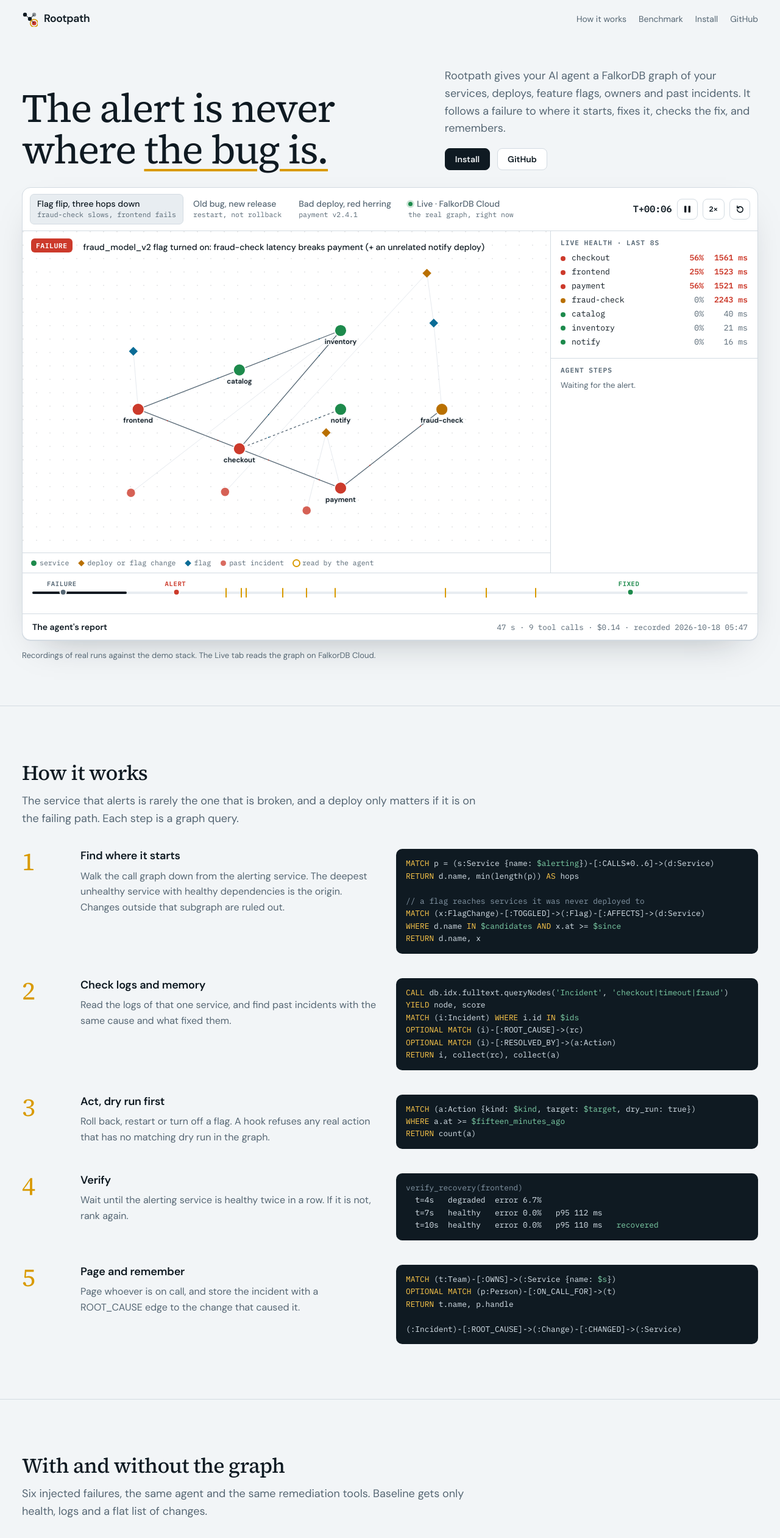
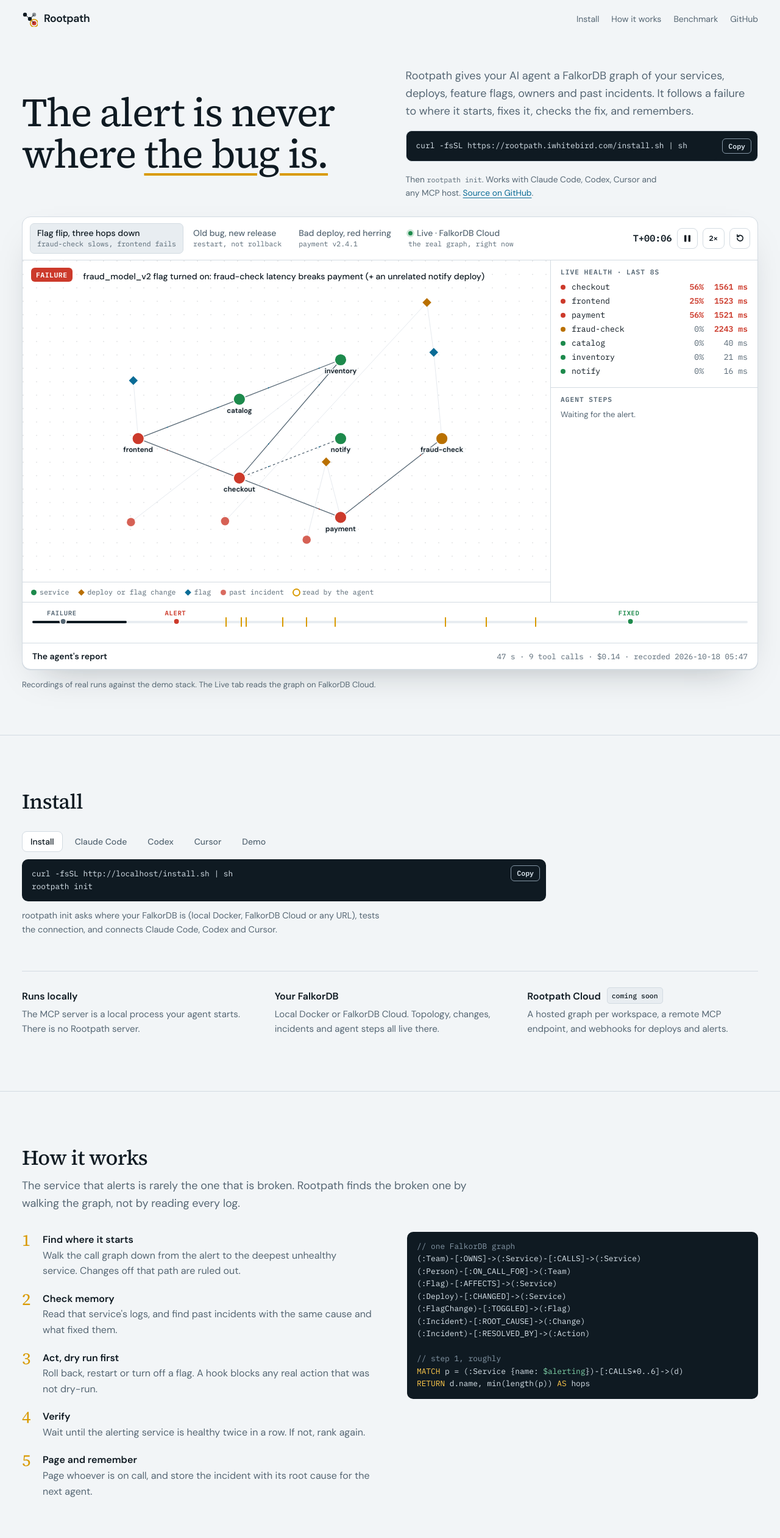
Before and after one commit to IWhitebird/rootpath, a website built with Vite: page web/index.html in a window 1280 px wide. Shown: the top 2522 px of the page at 61% size. Built offline with nearby package versions, Linux system fonts and the light colour scheme.

Commit message:
Install command in the hero, a shorter How it works
Install comes right after the replay. How it works is five lines next to the graph schema,
replacing the five query blocks and the separate graph section.

```diff
--- a/web/index.html
+++ b/web/index.html
@@ -28,9 +28,9 @@
       Rootpath
     </a>
     <nav aria-label="Sections">
+      <a href="#install">Install</a>
       <a href="#how">How it works</a>
       <a href="#evidence">Benchmark</a>
-      <a href="#install">Install</a>
       <a href="https://github.com/IWhitebird/rootpath">GitHub</a>
     </nav>
   </header>
@@ -43,10 +43,11 @@
         <h1>The alert is never where <span class="hl">the bug is.</span></h1>
         <div class="hero-copy">
           <p>Rootpath gives your AI agent a FalkorDB graph of your services, deploys, feature flags, owners and past incidents. It follows a failure to where it starts, fixes it, checks the fix, and remembers.</p>
-          <div class="cta">
-            <a class="btn primary" href="#install">Install</a>
-            <a class="btn" href="https://github.com/IWhitebird/rootpath">GitHub</a>
+          <div class="quick">
+            <pre class="code" id="quick-cmd">curl -fsSL https://rootpath.iwhitebird.com/install.sh | sh</pre>
+            <button class="copy" data-copy="quick-cmd">Copy</button>
           </div>
+          <p class="small">Then <code>rootpath init</code>. Works with Claude Code, Codex, Cursor and any MCP host. <a href="https://github.com/IWhitebird/rootpath">Source on GitHub</a>.</p>
         </div>
       </div>
 
@@ -107,61 +108,46 @@
     </div>
   </section>
 
+  <section class="band" id="install">
+    <div class="wrap">
+      <h2>Install</h2>
+      <div class="install">
+        <div class="hosts" role="tablist" aria-label="Agent host" id="hosts"></div>
+        <div class="snippet"><pre class="code" id="snippet"></pre><button class="copy" data-copy="snippet">Copy</button></div>
+        <p class="snippet-note" id="snippet-note"></p>
+      </div>
+      <div class="where">
+        <div><b>Runs locally</b><p>The MCP server is a local process your agent starts. There is no Rootpath server.</p></div>
+        <div><b>Your FalkorDB</b><p>Local Docker or FalkorDB Cloud. Topology, changes, incidents and agent steps all live there.</p></div>
+        <div><b>Rootpath Cloud <span class="pill">coming soon</span></b><p>A hosted graph per workspace, a remote MCP endpoint, and webhooks for deploys and alerts.</p></div>
+      </div>
+    </div>
+  </section>
+
   <section class="band" id="how">
     <div class="wrap">
       <h2>How it works</h2>
-      <p class="lede">The service that alerts is rarely the one that is broken, and a deploy only matters if it is on the failing path. Each step is a graph query.</p>
-      <div class="method">
-        <div class="stage-row">
-          <div class="idx">1</div>
-          <div><h3>Find where it starts</h3>
-            <p>Walk the call graph down from the alerting service. The deepest unhealthy service with healthy dependencies is the origin. Changes outside that subgraph are ruled out.</p></div>
-<pre class="code"><span class="k">MATCH</span> p = (s:Service {name: <span class="s">$alerting</span>})-[:CALLS*0..6]->(d:Service)
-<span class="k">RETURN</span> d.name, min(length(p)) <span class="k">AS</span> hops
+      <p class="lede">The service that alerts is rarely the one that is broken. Rootpath finds the broken one by walking the graph, not by reading every log.</p>
+      <div class="how">
+        <ol class="steps-list">
+          <li><b>Find where it starts</b><span>Walk the call graph down from the alert to the deepest unhealthy service. Changes off that path are ruled out.</span></li>
+          <li><b>Check memory</b><span>Read that service's logs, and find past incidents with the same cause and what fixed them.</span></li>
+          <li><b>Act, dry run first</b><span>Roll back, restart or turn off a flag. A hook blocks any real action that was not dry-run.</span></li>
+          <li><b>Verify</b><span>Wait until the alerting service is healthy twice in a row. If not, rank again.</span></li>
+          <li><b>Page and remember</b><span>Page whoever is on call, and store the incident with its root cause for the next agent.</span></li>
+        </ol>
+<pre class="code"><span class="c">// one FalkorDB graph</span>
+(:Team)-[:OWNS]->(:Service)-[:CALLS]->(:Service)
+(:Person)-[:ON_CALL_FOR]->(:Team)
+(:Flag)-[:AFFECTS]->(:Service)
+(:Deploy)-[:CHANGED]->(:Service)
+(:FlagChange)-[:TOGGLED]->(:Flag)
+(:Incident)-[:ROOT_CAUSE]->(:Change)
+(:Incident)-[:RESOLVED_BY]->(:Action)
 
-<span class="c">// a flag reaches services it was never deployed to</span>
-<span class="k">MATCH</span> (x:FlagChange)-[:TOGGLED]->(:Flag)-[:AFFECTS]->(d:Service)
-<span class="k">WHERE</span> d.name <span class="k">IN</span> <span class="s">$candidates</span> <span class="k">AND</span> x.at >= <span class="s">$since</span>
-<span class="k">RETURN</span> d.name, x</pre>
-        </div>
-        <div class="stage-row">
-          <div class="idx">2</div>
-          <div><h3>Check logs and memory</h3>
-            <p>Read the logs of that one service, and find past incidents with the same cause and what fixed them.</p></div>
-<pre class="code"><span class="k">CALL</span> db.idx.fulltext.queryNodes(<span class="s">'Incident'</span>, <span class="s">'checkout|timeout|fraud'</span>)
-<span class="k">YIELD</span> node, score
-<span class="k">MATCH</span> (i:Incident) <span class="k">WHERE</span> i.id <span class="k">IN</span> <span class="s">$ids</span>
-<span class="k">OPTIONAL MATCH</span> (i)-[:ROOT_CAUSE]->(rc)
-<span class="k">OPTIONAL MATCH</span> (i)-[:RESOLVED_BY]->(a:Action)
-<span class="k">RETURN</span> i, collect(rc), collect(a)</pre>
-        </div>
-        <div class="stage-row">
-          <div class="idx">3</div>
-          <div><h3>Act, dry run first</h3>
-            <p>Roll back, restart or turn off a flag. A hook refuses any real action that has no matching dry run in the graph.</p></div>
-<pre class="code"><span class="k">MATCH</span> (a:Action {kind: <span class="s">$kind</span>, target: <span class="s">$target</span>, dry_run: true})
-<span class="k">WHERE</span> a.at >= <span class="s">$fifteen_minutes_ago</span>
-<span class="k">RETURN</span> count(a)</pre>
-        </div>
-        <div class="stage-row">
-          <div class="idx">4</div>
-          <div><h3>Verify</h3>
-            <p>Wait until the alerting service is healthy twice in a row. If it is not, rank again.</p></div>
-<pre class="code"><span class="c">verify_recovery(frontend)</span>
-  t=4s   degraded  error 6.7%
-  t=7s   healthy   error 0.0%   p95 112 ms
-  t=10s  healthy   error 0.0%   p95 110 ms   <span class="s">recovered</span></pre>
-        </div>
-        <div class="stage-row">
-          <div class="idx">5</div>
-          <div><h3>Page and remember</h3>
-            <p>Page whoever is on call, and store the incident with a ROOT_CAUSE edge to the change that caused it.</p></div>
-<pre class="code"><span class="k">MATCH</span> (t:Team)-[:OWNS]->(:Service {name: <span class="s">$s</span>})
-<span class="k">OPTIONAL MATCH</span> (p:Person)-[:ON_CALL_FOR]->(t)
-<span class="k">RETURN</span> t.name, p.handle
-
-(:Incident)-[:ROOT_CAUSE]->(:Change)-[:CHANGED]->(:Service)</pre>
-        </div>
+<span class="c">// step 1, roughly</span>
+<span class="k">MATCH</span> p = (:Service {name: <span class="s">$alerting</span>})-[:CALLS*0..6]->(d)
+<span class="k">RETURN</span> d.name, min(length(p)) <span class="k">AS</span> hops</pre>
       </div>
     </div>
   </section>
@@ -178,46 +164,6 @@
       <p class="small" id="bench-note"></p>
     </div>
   </section>
-
-  <section class="band" id="install">
-    <div class="wrap">
-      <h2>Install</h2>
-      <div class="install">
-        <div class="hosts" role="tablist" aria-label="Agent host" id="hosts"></div>
-        <div>
-          <div class="snippet"><pre class="code" id="snippet"></pre><button class="copy" id="copy">Copy</button></div>
-          <p class="snippet-note" id="snippet-note"></p>
-        </div>
-      </div>
-      <div class="where">
-        <div><b>Runs locally</b><p>The MCP server is a local process your agent starts. There is no Rootpath server.</p></div>
-        <div><b>Your FalkorDB</b><p>Local Docker or FalkorDB Cloud. Topology, changes, incidents and agent steps all live there.</p></div>
-        <div><b>Rootpath Cloud <span class="pill">coming soon</span></b><p>A hosted graph per workspace, a remote MCP endpoint, and webhooks for deploys and alerts.</p></div>
-      </div>
-    </div>
-  </section>
-
-  <section class="band" id="model">
-    <div class="wrap">
-      <h2>The graph</h2>
-      <p class="lede">The agent reads it with read-only queries. Only validated tools write to it.</p>
-<pre class="code model"><span class="c">// topology and ownership</span>
-(:Team)-[:OWNS]->(:Service)-[:CALLS]->(:Service)
-(:Person)-[:ON_CALL_FOR]->(:Team)-[:ESCALATES_TO]->(:Team)
-(:Runbook)-[:FOR]->(:Service)   (:Flag)-[:AFFECTS]->(:Service)
-
-<span class="c">// what changed</span>
-(:Change:Deploy)-[:CHANGED]->(:Service)
-(:Change:FlagChange)-[:TOGGLED]->(:Flag)
-(:Deploy)-[:ROLLED_BACK]->(:Deploy)
-
-<span class="c">// incident memory</span>
-(:Incident)-[:IMPACTED]->(:Service)
-(:Incident)-[:ROOT_CAUSE]->(:Change | :Service)
-(:Incident)-[:RESOLVED_BY]->(:Action)-[:BECAUSE]->(:Evidence)
-(:Investigation)-[:STEP {n, tool}]->(<span class="s">any node the agent read</span>)</pre>
-    </div>
-  </section>
 </main>
 
 <footer>
--- a/web/src/site/install.ts
+++ b/web/src/site/install.ts
@@ -1,4 +1,4 @@
-/** The install section: a snippet per agent host, and a copy button. */
+/** The install section (a snippet per agent host) and the copy buttons. */
 import { byId, esc } from "../lib/html";
 
 interface Host {
@@ -50,21 +50,26 @@
   }
   show(all[0]);
 
-  const copy = byId("copy");
-  copy.onclick = async () => {
+  for (const button of document.querySelectorAll<HTMLButtonElement>("[data-copy]")) {
+    const source = byId(button.dataset.copy ?? "");
+    button.onclick = () => void copyText(button, source);
+  }
+}
+
+/** Copy an element's text, or select it where the clipboard is not available. */
+async function copyText(button: HTMLElement, source: HTMLElement): Promise<void> {
   try {
-      await navigator.clipboard.writeText(snippet.textContent ?? "");
-      copy.textContent = "Copied";
+    await navigator.clipboard.writeText(source.textContent ?? "");
+    button.textContent = "Copied";
   } catch {
     const range = document.createRange();
-      range.selectNodeContents(snippet);
+    range.selectNodeContents(source);
     const selection = getSelection();
     selection?.removeAllRanges();
     selection?.addRange(range);
-      copy.textContent = "Selected";
+    button.textContent = "Selected";
   }
   setTimeout(() => {
-      copy.textContent = "Copy";
+    button.textContent = "Copy";
   }, 1600);
-  };
 }
--- a/web/src/site/site.css
+++ b/web/src/site/site.css
@@ -1,5 +1,5 @@
-/* Layout: an incident console as the hero (replay of a recorded incident), then the method,
-   the benchmark, the install and the graph model, each as a plain band. */
+/* Layout: an incident console as the hero (replay of a recorded incident), then the install,
+   how it works and the benchmark, each as a plain band. */
 :root {
   --bg: #f2f5f7;
   --surface: #ffffff;
@@ -68,12 +68,17 @@
 
 /* ---------- hero ---------- */
 .hero { padding-block: clamp(20px, 4vw, 48px) clamp(40px, 6vw, 72px); }
-.hero-head { display: grid; grid-template-columns: minmax(0, 1.25fr) minmax(0, 1fr); gap: clamp(24px, 4vw, 64px); align-items: end; margin-bottom: 28px; }
+.hero-head { display: grid; grid-template-columns: minmax(0, 1fr) minmax(0, 1fr); gap: clamp(24px, 4vw, 64px); align-items: center; margin-bottom: 28px; }
 .hero h1 { font-size: var(--step-5); font-weight: 400; line-height: 1.04; letter-spacing: -0.025em; }
 .hero h1 .hl { text-decoration: underline; text-decoration-color: var(--path); text-decoration-thickness: 0.06em; text-underline-offset: 0.14em; }
 .hero-copy { display: grid; gap: 18px; }
 .hero-copy p { color: var(--muted); font-size: var(--step-2); max-width: 46ch; }
 .cta { display: flex; gap: 12px; flex-wrap: wrap; }
+.quick { display: flex; align-items: center; gap: 8px; padding-right: 10px; background: var(--code-bg); border: 1px solid var(--line); border-radius: var(--radius); }
+.quick pre { flex: 1; min-width: 0; background: none; white-space: nowrap; font-size: 0.86rem; }
+.quick .copy { position: static; flex: none; }
+.hero-copy p.small { font-size: 0.86rem; }
+.hero-copy code { font-size: 0.84em; }
 .btn { display: inline-flex; align-items: center; gap: 8px; padding: 10px 16px; border-radius: 8px; font: 600 var(--step-0)/1 var(--body); text-decoration: none; border: 1px solid var(--line); color: var(--ink); background: var(--surface); cursor: pointer; }
 .btn:hover { border-color: var(--accent); }
 .btn.primary { background: var(--ink); color: var(--bg); border-color: var(--ink); }
@@ -161,11 +166,13 @@
 
 .replay-note { margin-top: 14px; }
 
-/* ---------- method ---------- */
-.method { display: grid; gap: 40px; margin-top: 36px; }
-.stage-row { display: grid; grid-template-columns: 64px minmax(0, 0.9fr) minmax(0, 1.1fr); gap: 20px 32px; align-items: start; }
-.stage-row .idx { font: 400 2.6rem/1 var(--display); color: var(--path); letter-spacing: -0.02em; }
-.stage-row p { color: var(--muted); margin-top: 8px; max-width: 54ch; }
+/* ---------- how it works ---------- */
+.how { display: grid; grid-template-columns: minmax(0, 1fr) minmax(0, 1fr); gap: 32px 56px; margin-top: 32px; align-items: start; }
+.steps-list { list-style: none; margin: 0; padding: 0; counter-reset: step; display: grid; gap: 20px; }
+.steps-list li { counter-increment: step; display: grid; grid-template-columns: 34px minmax(0, 1fr); }
+.steps-list li::before { content: counter(step); grid-row: span 2; font: 400 1.7rem/1 var(--display); color: var(--path); }
+.steps-list b { font-weight: 600; }
+.steps-list span { color: var(--muted); }
 .pill { font: 500 0.72rem/1 var(--mono); padding: 5px 7px; border-radius: 5px; background: var(--surface-2); color: var(--ink); border: 1px solid var(--line); }
 pre.code { margin: 0; background: var(--code-bg); color: var(--code-ink); border-radius: var(--radius); padding: 14px 16px; overflow-x: auto; font-size: 0.8rem; line-height: 1.6; }
 pre.code .k { color: var(--code-key); } pre.code .s { color: var(--code-str); } pre.code .c { color: var(--code-dim); }
@@ -216,8 +223,6 @@
 .where p { color: var(--muted); font-size: 0.94rem; }
 .where .pill { margin-left: 6px; vertical-align: 2px; }
 
-/* ---------- model ---------- */
-pre.code.model { margin-top: 32px; max-width: 760px; }
 
 /* ---------- footer ---------- */
 footer { border-top: 1px solid var(--line); padding-block: 28px 40px; color: var(--muted); font-size: 0.88rem; }
@@ -226,14 +231,11 @@
 .foot a { color: var(--muted); }
 
 @media (max-width: 980px) {
-  .hero-head, .bench-grid, .where { grid-template-columns: minmax(0, 1fr); }
+  .hero-head, .bench-grid, .where, .how { grid-template-columns: minmax(0, 1fr); }
   .console-body { grid-template-columns: minmax(0, 1fr); height: auto; }
   .stage { height: 460px; }
   .side { border-left: 0; border-top: 1px solid var(--line); max-height: none; }
   .steps { max-height: 340px; }
-  .stage-row { grid-template-columns: 44px minmax(0, 1fr); }
-  .stage-row pre { grid-column: 1 / -1; }
-  .stage-row .idx { font-size: 1.8rem; }
 }
 @media (max-width: 560px) {
   .stage { height: 420px; }
@@ -245,4 +247,6 @@
   .transport { margin-left: auto; }
   .track .ev { font-size: 0.58rem; }
   .snippet pre { white-space: pre-wrap; overflow-wrap: anywhere; }
+  .quick pre { white-space: pre-wrap; font-size: 0.8rem; }
+  .quick .copy { display: none; }
 }
```
Lines whose indentation alone changed are shown as unchanged.
